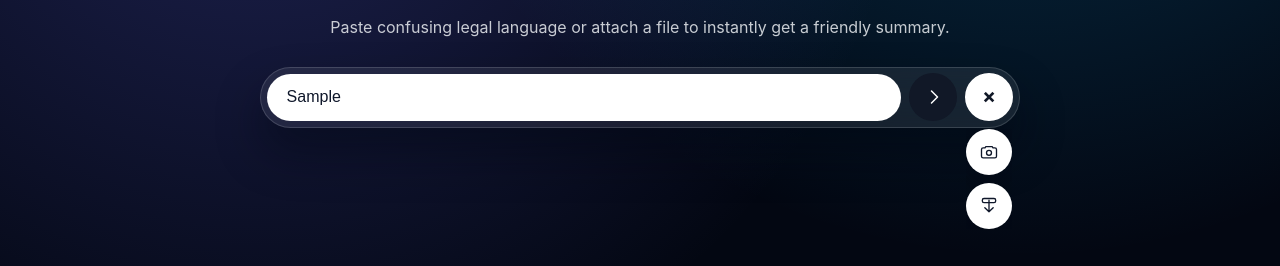
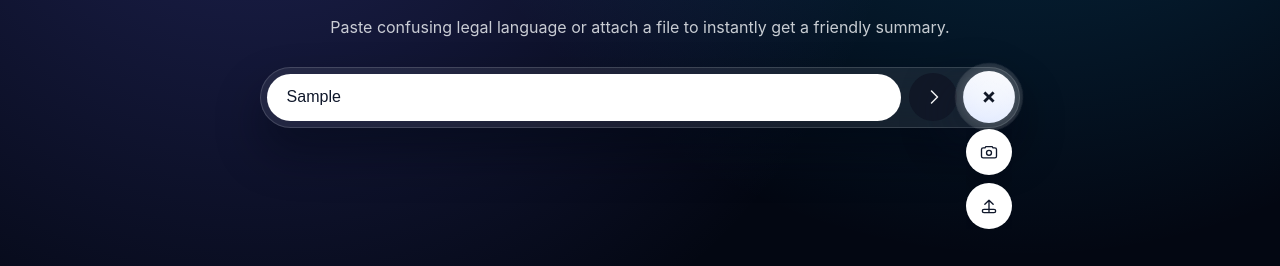
Before and after one commit to rh45-one/GenAI-Mavericks-2025, a React (Vite) app in the folder frontend/: page / in a window 1280 px wide. Both pictures are taken after typing "Sample" into the empty fields and a click on the button "Show attachment options". Shown: the part 392-658 px from the top of the page. Built offline with nearby package versions, Linux system fonts and the light colour scheme; no server answers.

Commit message:
frontend: icon button and animation corrections

```diff
--- a/frontend/src/components/UploadFormPlaceholder.jsx
+++ b/frontend/src/components/UploadFormPlaceholder.jsx
@@ -123,13 +123,13 @@ export function UploadFormPlaceholder({ onSubmit, isLoading, resultText, isResul
                 >
                   <svg width="20" height="20" viewBox="0 0 24 24" fill="none" xmlns="http://www.w3.org/2000/svg">
                     <path
-                      d="M12 5v14m0 0l-5-5m5 5l5-5"
+                      d="M12 19V5m0 0l-5 5m5-5 5 5"
                       stroke="currentColor"
                       strokeWidth="1.6"
                       strokeLinecap="round"
                       strokeLinejoin="round"
                     />
-                    <rect x="4" y="3" width="16" height="5" rx="2" stroke="currentColor" strokeWidth="1.6" />
+                    <rect x="4" y="16" width="16" height="4" rx="2" stroke="currentColor" strokeWidth="1.6" />
                   </svg>
                 </button>
               </div>
--- a/frontend/src/styles.css
+++ b/frontend/src/styles.css
@@ -135,13 +135,34 @@ body {
 }
 
 .hero-plus-button {
-  background: white;
+  position: relative;
+  background: linear-gradient(145deg, #fdfdfd, #d9e4ff);
   color: #111827;
   font-weight: 600;
+  box-shadow: 0 15px 35px rgba(15, 23, 42, 0.35);
+}
+
+.hero-plus-button::after {
+  content: "";
+  position: absolute;
+  inset: -6px;
+  border-radius: 50%;
+  background: radial-gradient(circle, rgba(255, 255, 255, 0.65), rgba(59, 130, 246, 0));
+  opacity: 0;
+  transform: scale(0.7);
+  transition: opacity 250ms ease, transform 350ms ease;
+  z-index: -1;
 }
 
 .hero-plus-button.is-open {
-  transform: rotate(45deg);
+  transform: rotate(45deg) scale(1.08);
+  box-shadow: 0 20px 45px rgba(15, 23, 42, 0.45);
+}
+
+.hero-plus-button.is-open::after {
+  opacity: 0.65;
+  transform: scale(1.25);
+  animation: hero-plus-glow 1.4s ease-out infinite;
 }
 
 .hero-plus-wrapper {
@@ -287,3 +308,18 @@ body {
     transform: translateY(0);
   }
 }
+
+@keyframes hero-plus-glow {
+  0% {
+    opacity: 0.6;
+    transform: scale(1.05);
+  }
+  70% {
+    opacity: 0;
+    transform: scale(1.55);
+  }
+  100% {
+    opacity: 0;
+    transform: scale(1.55);
+  }
+}
```
